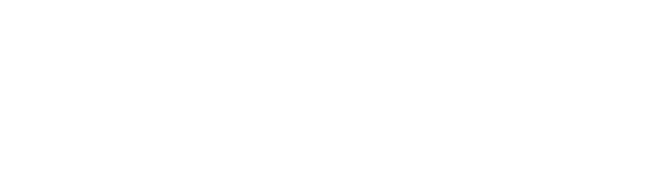
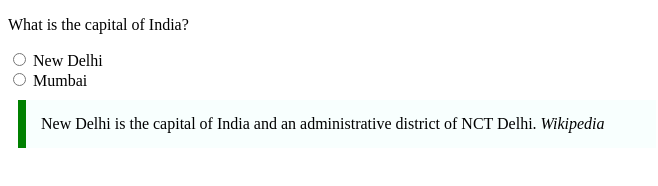
Before and after one commit to acciojob/trivia-AyushChaursiaya, a website: page main.html in a window 1280 px wide. Shown: the whole page, without its empty margins (0-658 px from the left). Drawn offline with Linux system fonts and the light colour scheme.

Commit message:
created a submission

```diff
--- a/main.html
+++ b/main.html
@@ -1,16 +1,28 @@
 <!DOCTYPE html>
-
-<html>
-
+<html lang="en">
 <head>
-	<link rel="stylesheet" href="styles.css">
+    <meta charset="UTF-8">
+    <meta http-equiv="X-UA-Compatible" content="IE=edge">
+    <meta name="viewport" content="width=device-width, initial-scale=1.0">
+    <style>
+        .quotation {
+            max-width: 600px;
+            margin: 10px;
+            padding: 15px;
+            border-left: 8px solid green;
+            background-color: #f8fffe;
+            font-weight: normal;
+        }
+    </style>
 </head>
-
 <body>
-	<!-- the entire body must be written by student -->
-    <script type="text/javascript" src="./script.js">
-</script>
-
+    <div>
+        <p>What is the capital of India?</p>
+        <input type="radio" id="option1" name="answer" value="New Delhi">
+        <label for="option1">New Delhi</label><br>
+        <input type="radio" id="option2" name="answer" value="Mumbai">
+        <label for="option2">Mumbai</label><br>
+    </div>
+    <blockquote class="quotation">New Delhi is the capital of India and an administrative district of NCT Delhi. <cite>Wikipedia</cite></blockquote>
 </body>
-
 </html>
```
